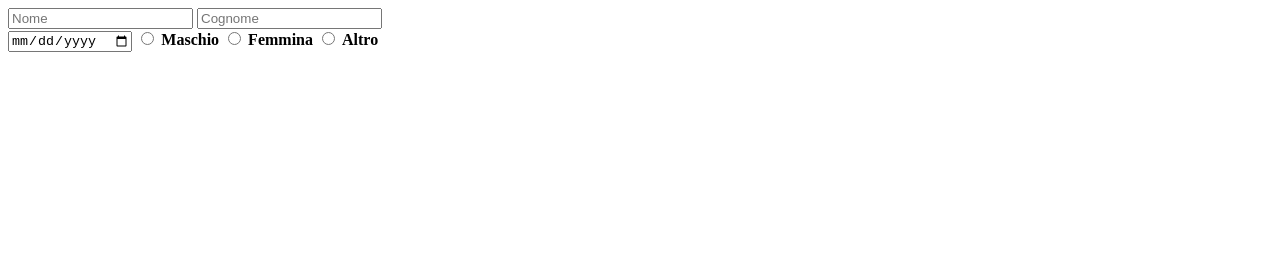
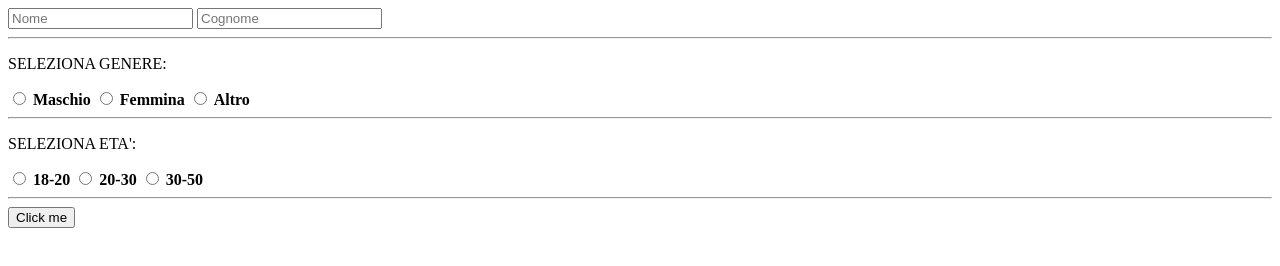
Before and after one commit to EmilianoRossi/live-coding2-form, a plain HTML site: page index.html in a window 1280 px wide. Drawn offline with Linux system fonts and the light colour scheme.

Commit message:
Bottone inserito, form completo

```diff
--- a/index.html
+++ b/index.html
@@ -8,10 +8,9 @@
                 <input type="text" name="Nome" placeholder="Nome">
                 <input type="text" name="Cognome" placeholder="Cognome">
 
-                <br>
+                <hr>
 
-                <input type="date" name="data">
-
+                <p>SELEZIONA GENERE:</p>
                 <input type="radio" name="sesso">
                 <label for="Maschio"><b>Maschio</b></label>
 
@@ -20,6 +19,23 @@
 
                 <input type="radio" name="sesso">
                 <label for="Altro"><b>Altro</b></label>
+
+                <hr>
+
+                <p>SELEZIONA ETA':</p>
+
+                <input type="radio" name="età">
+                <label for="18-20"><b>18-20</b></label>
+
+                <input type="radio" name="età">
+                <label for="20-30"><b>20-30</b></label>
+
+                <input type="radio" name="età">
+                <label for="30-50"><b>30-50</b></label>
+
+                <hr>
+                <input type="submit" name="clickme" value="Click me">
+
             </form>
         </body>
 </html>
```
